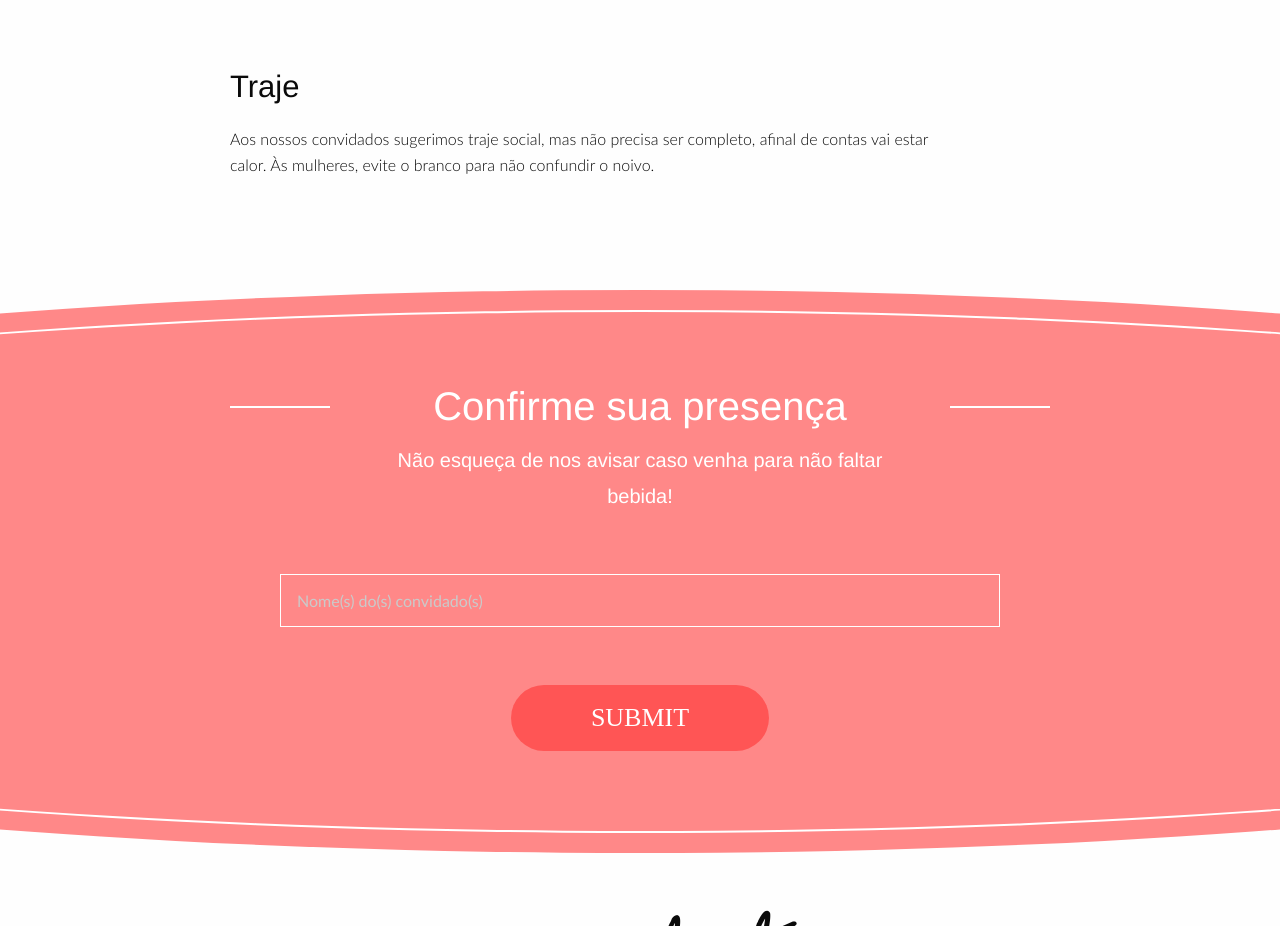
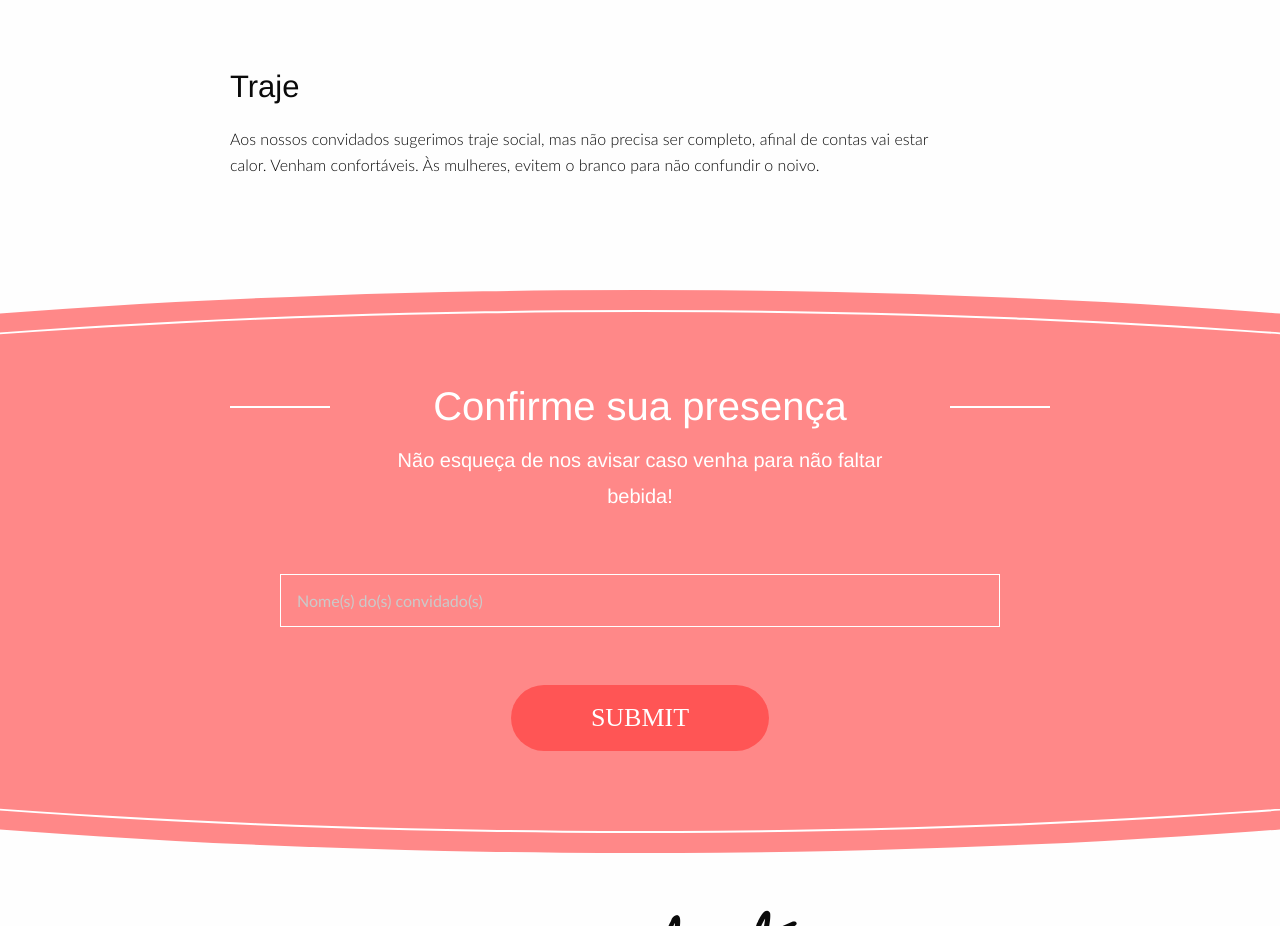
Before and after one commit to xuxaemau/xuxaemau.github.io, a plain HTML site: page index.html in a window 1280 px wide. Shown: the part 5660-6586 px from the top of the page. Drawn offline with Linux system fonts and the light colour scheme; files whose address does not match are found by name; a web font is replaced by a local one.

Commit message:
Update index.html

```diff
--- a/index.html
+++ b/index.html
@@ -237,7 +237,7 @@
               <div class="each-post">
                 <div class="content">
                   <h3>Traje</h3>
-                  <p>Aos nossos convidados sugerimos traje social, mas não precisa ser completo, afinal de contas vai estar calor. Às mulheres, evite o branco para não confundir o noivo.</p>
+                  <p>Aos nossos convidados sugerimos traje social, mas não precisa ser completo, afinal de contas vai estar calor. Venham confortáveis. Às mulheres, evitem o branco para não confundir o noivo.</p>
                 </div>
               </div>
               <!-- end eachpost 3 start -->
```
